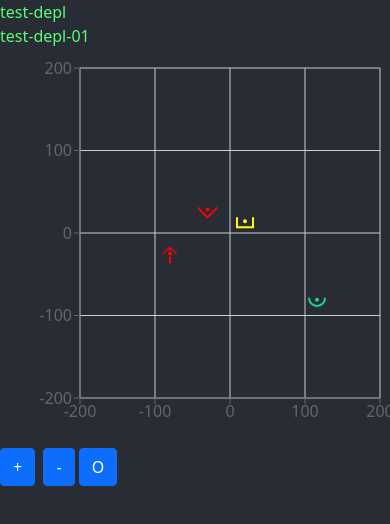
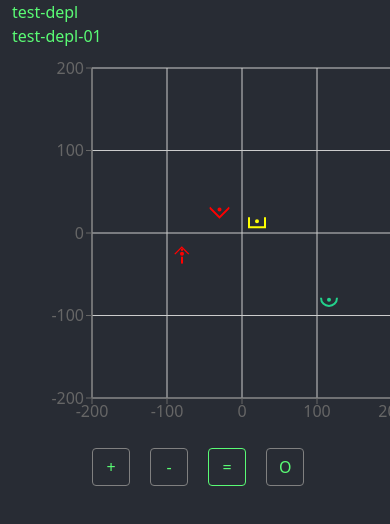
Before and after one commit to jansankar/taurion, a React (Create React App) app in the folder taurion-front/: page /test-depl in a window 390 px wide. Shown: the top 524 px of the page. Built offline with nearby package versions, Linux system fonts and the light colour scheme.

Commit message:
conteneur + zoom mobile

```diff
--- a/taurion-front/src/App.tsx
+++ b/taurion-front/src/App.tsx
@@ -6,6 +6,7 @@ import { BrowserRouter as Router } from "react-router-dom";
 
 import AppMenuGauche, { AppMenuGaucheProps, MenuGaucheItems } from './menu/AppMenuGauche';
 import AppRoutes from './menu/AppRoutes';
+import { Container } from 'react-bootstrap';
 
 const useAppMenuGaucheItems = () => {
   const elements: MenuGaucheItems[] = [];
@@ -20,6 +21,7 @@ const menuGaucheItems = useAppMenuGaucheItems() as MenuGaucheItems[];
   return (
     <Router>
     <div className={styles.App}>
+      <Container fluid>
       <AppRow>
         <AppCol md ={{span : 1}} >
           <AppMenuGauche elements={menuGaucheItems}/>
@@ -28,6 +30,7 @@ const menuGaucheItems = useAppMenuGaucheItems() as MenuGaucheItems[];
          <AppRoutes />
         </AppCol>
       </AppRow>
+      </Container>
     </div>
     </Router>
   );
--- /dev/null
+++ b/taurion-front/src/commun/composants/position/AppRadar.module.scss
@@ -0,0 +1,8 @@
+button.Button {
+    background-color: #282c34;
+    color: #5afc75;
+    width: 38px;
+    border-color: grey;
+    margin-left: 10px;
+    margin-right: 10px;
+  }
--- a/taurion-front/src/commun/composants/position/AppRadar.tsx
+++ b/taurion-front/src/commun/composants/position/AppRadar.tsx
@@ -1,6 +1,7 @@
 import React, { useState } from "react";
 import { Button } from "react-bootstrap";
 import AppPosition from "./AppPosition";
+import styles from './AppRadar.module.scss';
 import { Echo } from "./icons/IconDictionary";
 
 export const AppRadar = ({echos} : {echos:Echo[]}) => {
@@ -18,6 +19,11 @@ export const AppRadar = ({echos} : {echos:Echo[]}) => {
         setChoixZoom("OUT");
     }
 
+    function zoomEquals() {
+        setChoixZoom("NONE");
+    }
+
+
     function reinit() {
         setXMin(-200);
         setXMax(200);
@@ -29,12 +35,10 @@ export const AppRadar = ({echos} : {echos:Echo[]}) => {
     function resize(posX : number, posY:number) {
         const clicX = Math.round(posX);
         const clicY = Math.round(posY);
-console.log(clicX);
-console.log(clicY);
+
         let xWidth = xMax - xMin;
         let yWidth = yMax - yMin;
-        console.log(xWidth);
-        console.log(yWidth);
+
         if (choixZoom == 'IN') {
             xWidth = Math.round(xWidth/2);
             yWidth = Math.round(yWidth/2);
@@ -55,9 +59,12 @@ console.log(clicY);
     return (
         <>
         <AppPosition echos={echos} xMin={xMin} xMax={xMax} yMin={yMin} yMax={yMax} resize={resize}/>
-        <Button onClick={zoomIn}>+</Button> &nbsp;
-        <Button onClick={zoomOut}>-</Button>&nbsp;
-        <Button onClick={reinit}>O</Button>&nbsp;
+        <div style={{marginLeft: "70px"}}>
+        <Button onClick={zoomIn} className={styles.Button} style={choixZoom == "IN" ? {borderColor: "#5afc75"} : {}}>+</Button>
+        <Button onClick={zoomOut} className={styles.Button} style={choixZoom == "OUT" ? {borderColor: "#5afc75"} : {}}>-</Button>
+        <Button onClick={zoomEquals} className={styles.Button} style={choixZoom == "NONE" ? {borderColor: "#5afc75"} : {}}>=</Button>
+        <Button onClick={reinit} className={styles.Button}>O</Button>
+        </div>
         </>
     );
 }
--- a/taurion-front/src/index.css
+++ b/taurion-front/src/index.css
@@ -11,3 +11,7 @@ code {
   font-family: source-code-pro, Menlo, Monaco, Consolas, 'Courier New',
     monospace;
 }
+
+.btn-primary {
+  background-color: aquamarine;
+}
```
